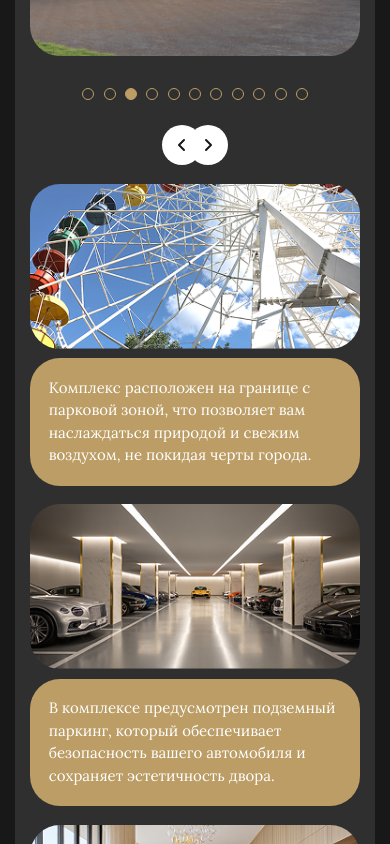
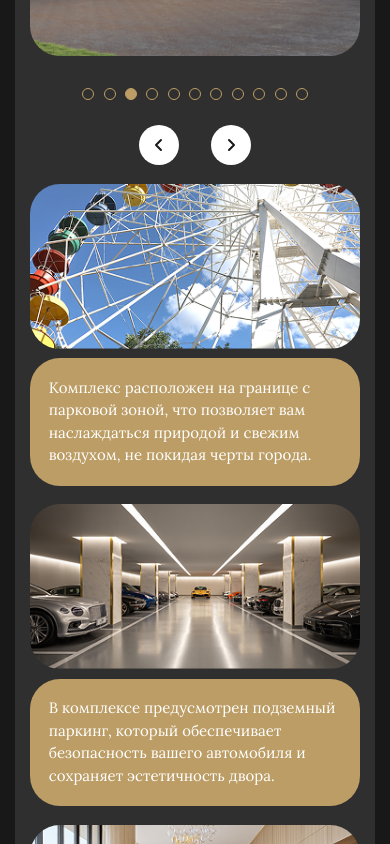
Before and after one commit to dissin101/zhiloy-fond, a Next.js app: page / in a window 390 px wide. Shown: the part 1660-2504 px from the top of the page. Built offline with nearby package versions, Linux system fonts and the light colour scheme; a web font is replaced by a local one.

Commit message:
Fix mobile arrows

```diff
--- a/src/app/components/ui/Carousel/Arrow.tsx
+++ b/src/app/components/ui/Carousel/Arrow.tsx
@@ -17,7 +17,7 @@ const Arrow = ({ type, onClick }: ArrowProps) => (
             justify-center items-center rounded-[30px]
             w-[40px] h-[40px] absolute -bottom-[65px]
             lg:bottom-0 lg:top-1/2
-            ${type === ArrowType.left ? 'ml-[40%] lg:ml-5 left-0' : 'mr-[40%] lg:mr-5 right-0'}`}
+            ${type === ArrowType.left ? 'left-1/2 -ml-15 lg:ml-5 lg:left-0' : 'right-1/2 -mr-15 lg:mr-5 lg:right-0'}`}
         onClick={onClick}
     >
         <ChevronLeft className={type === ArrowType.right ? 'rotate-180' : ''} />
```
